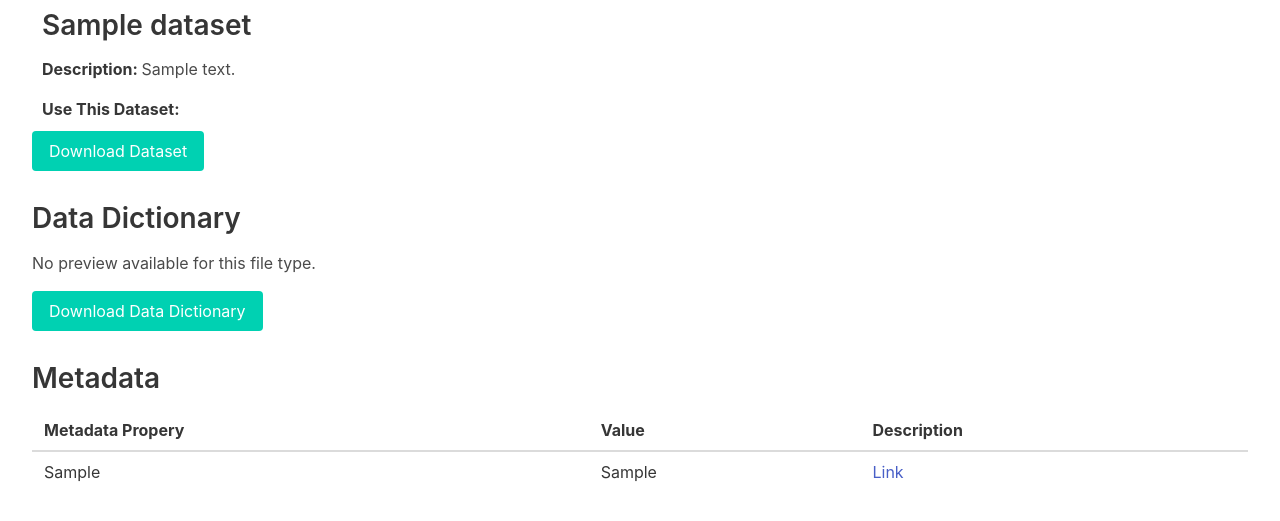
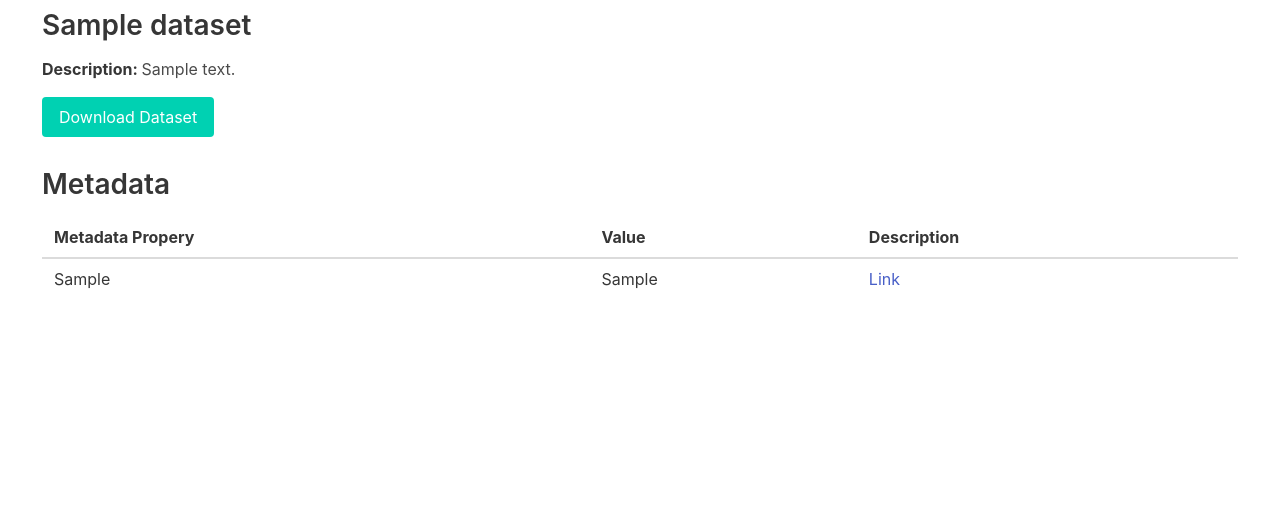
Before and after one commit to sociome/sociome-data-commons, a Django app: page /dataset?id=1 in a window 1280 px wide. Shown: the part 62-583 px from the top of the page. Run offline with Django 4.2, Linux system fonts and the light colour scheme; tables that the repository leaves empty hold one stand-in row (values such as "Sample post").

Commit message:
Updated for next release!

```diff
--- a/metadata/dictionary.xml
+++ b/metadata/dictionary.xml
@@ -1,6 +1,7 @@
 <?xml version="1.0" encoding="UTF-8"?>
 <dictionary>
 	<attribute name="DataCategory">
+                <value description="Data which refer to discrete points (or other geometries) in space of buildings, assets, and addresses.">LocationData</value>
 		<value description="Data which refer to measurements of environmental contaminants/conditions such as air pollution, light, noise, and temperature.">EnvironmentalData</value>
 
 		<value description="Data which refer to commonly used demographic variables such as race/ethnicity, income, eductional level, and household make up.">DemographicData</value>
--- a/sociomedc/fileserver/models.py
+++ b/sociomedc/fileserver/models.py
@@ -4,12 +4,8 @@ import uuid
 class Dataset(models.Model):
     '''Defines the basic structure for handling and serving files
     '''
-    #path to an ordinary file on disk
-    file = models.FileField(upload_to='uploads/')
-
-    data_dict = models.FileField(upload_to='uploads/')
-
-    data_dict_exists = models.BooleanField()
+    file = models.URLField(max_length=200)
+    data_dict = models.URLField(max_length=200)
 
     #an identifying name
     name = models.CharField(max_length=128)
@@ -36,6 +32,7 @@ class Metadata(models.Model):
     dataset = models.ForeignKey(Dataset, on_delete=models.CASCADE)
     key = models.CharField(max_length=1024)
     value = models.CharField(max_length=1024)
+
 
 def get_power_set(s):
   power_set=[[]]
@@ -103,17 +100,6 @@ def findDatasets(search_phrase):
     return dataset_list
 
 
-class Metadata(models.Model):
-    '''Metadata stores associates metadata fields with the datasets in a simple key-value model
-    '''
-    dataset = models.ForeignKey(Dataset, on_delete=models.CASCADE)
-    key = models.CharField(max_length=1024)
-    value = models.CharField(max_length=1024)
-
-    '''File creation errors
-    '''
-    METADATA_ERROR = 'The key of this metadata field is blank. '
-
 def addMetadata(dataset, key, value):
     '''addMetadata associates a key-value pair with a dataset
     '''
--- a/sociomedc/fileserver/views.py
+++ b/sociomedc/fileserver/views.py
@@ -56,24 +56,11 @@ def upload(request):
 
         name = request.POST.get('name')
         desc = request.POST.get('desc')
-        file = request.FILES.get('filename')
-        if len(request.FILES) > 1:
-            data_dict = request.FILES.get('data_dict')
-            data_dict_exists = True
-        else:
-            data_dict_exists = False
-            data_dict = None
+        file = request.POST.get('filename')
+        data_dict = request.POST.get('datadict')
 
-
-        try:
-            validateUpload(name, desc)
-        except ValueError as e:
-            return render(request, 'upload.html', {'metadata': metadata, 'error': True, 'message': str(e)})
-
-
-        new_dataset = Dataset(file=file, data_dict=data_dict, data_dict_exists=data_dict_exists, name=name,desc=desc)
+        new_dataset = Dataset(file=file, data_dict=data_dict, name=name,desc=desc)
         new_dataset.save()
-
 
         for key,value in request.POST.items():
 
@@ -97,43 +84,10 @@ def dataset(request):
         dataset = Dataset.objects.filter(uuid=uuid)
         client_ip = SERVER_URL
 
-        data_dict_exists = dataset[0].data_dict_exists
-
-        if data_dict_exists:
-            dict_file_extension = dataset[0].data_dict.name.split('.')[-1].lower()
-        else:
-            dict_file_extension = None
-
-        pdf_file_extensions = ['pdf']
-        table_file_extensions = ['csv', 'xlsx']
-
-        if dict_file_extension in table_file_extensions:
-            if dict_file_extension == 'xlsx':
-                df = pd.read_excel(dataset[0].data_dict.path)
-                table_html = df.to_html(classes='table table-bordered table-hover')
-            else:
-                df = pd.read_csv(dataset[0].data_dict.path)
-                table_html = df.to_html(classes='table table-bordered table-hover')
-        else:
-            table_html = None
-
-        data_file_extension = dataset[0].file.name.split('.')[-1].lower()
-        if data_file_extension == 'csv':
-            extension_code = 1
-            file_name = None
-        elif data_file_extension == 'zip':
-            extension_code = 2
-            file_name = os.path.basename(dataset[0].file.name).split(".")[0]
-        else:
-            extension_code = 0
-            file_name = None
-
         metadata = Metadata.objects.filter(dataset=dataset[0])
         return render(request, 'dataset.html',
-                      {'dataset': dataset[0], 'file_name': file_name, 'extension_code': extension_code,
-                       'clientip': client_ip, 'table_html': table_html,
-                       'metadata': metadata, 'pdf_file_extensions': pdf_file_extensions,
-                       'table_file_extensions': table_file_extensions, 'dict_file_extension': dict_file_extension})
+                      {'dataset': dataset[0], 'download': dataset[0].file,
+                       'metadata': metadata})
 
 
 def dataset_api(request, dataset_id):
--- a/sociomedc/templates/dataset.html
+++ b/sociomedc/templates/dataset.html
@@ -5,55 +5,7 @@
 <h2>{{dataset.name}}</h2>
 <p><strong>Description: </strong> {{dataset.desc}}</p>
 
-<p><strong>Use This Dataset: </strong></p>
-{% if extension_code == 1%}
-<pre>
-  <code>
-  import pandas as pd
-  import requests
-  api_url = f'http://{{clientip}}/api/dataset/{{dataset.uuid}}'
-  response = requests.get(api_url)
-  response.raise_for_status()
-  data = response.json()
-  df = pd.DataFrame(data)
-  </code>
-</pre>
-{% elif extension_code == 2%}
-<pre>
-  <code>
-  import zipfile
-  import requests
-  import io
-  import geopandas as gpd
-
-  api_url = f'http://{{clientip}}/api/dataset/{{dataset.uuid}}'
-  response = requests.get(api_url)
-  response.raise_for_status()
-  with zipfile.ZipFile(io.BytesIO(response.content), 'r') as zip_file:
-     zip_file.extractall()
-     gdf = gpd.read_file('{{file_name}}')
-  </code>
-</pre>
-{% endif %}
-</div>
-<a href="{{ dataset.file.url }}" class="button is-primary" download="{{ dataset.file.name }}">Download Dataset</a>
-
-{% if dataset.data_dict_exists %}
-<h2>Data Dictionary</h2>
-{% if dict_file_extension in pdf_file_extensions %}
-  <!-- Render the PDF preview -->
-  <iframe src="{{ dataset.data_dict.url }}" width="100%" height="500px"></iframe>
-{% elif dict_file_extension in table_file_extensions %}
-  <div class="table-container" style="height: 400px; overflow: auto; fontsize: 10px">
-    {{ table_html|safe }}
-  </div>
-{% else %}
-  <!-- For unsupported file types, display a default message -->
-  <p>No preview available for this file type.</p>
-{% endif %}
-<a href="{{ dataset.data_dict.url }}" class="button is-primary" download="{{ dataset.data_dict.name }}">Download Data Dictionary</a>
-{% endif %}
-
+<a href="{{download}}" class="button is-primary">Download Dataset</a>
 
 <h2>Metadata</h2>
 <table class="table">
--- a/sociomedc/templates/list.html
+++ b/sociomedc/templates/list.html
@@ -23,7 +23,7 @@ The datasets below contain social, environment, and clinical factors relevant to
       <tr>
           <th>Dataset Name</th>
           <th>Description</th>
-          <th>Download</th>
+          <th>Details</th>
       </tr>
 
     </thead>
@@ -31,7 +31,7 @@ The datasets below contain social, environment, and clinical factors relevant to
         <tr>
           <td>{{dataset.name}}</td>
           <td>{{dataset.desc}}</td>
-          <td><a href="/dataset?id={{dataset.uuid}}">Link</a></td>
+          <td><a href="/dataset?id={{dataset.uuid}}">More...</a></td>
         </tr>
     {% endfor %}
     </table>
```
Also changed, not shown: sociomedc/templates/upload.html (+5 -4 lines).
